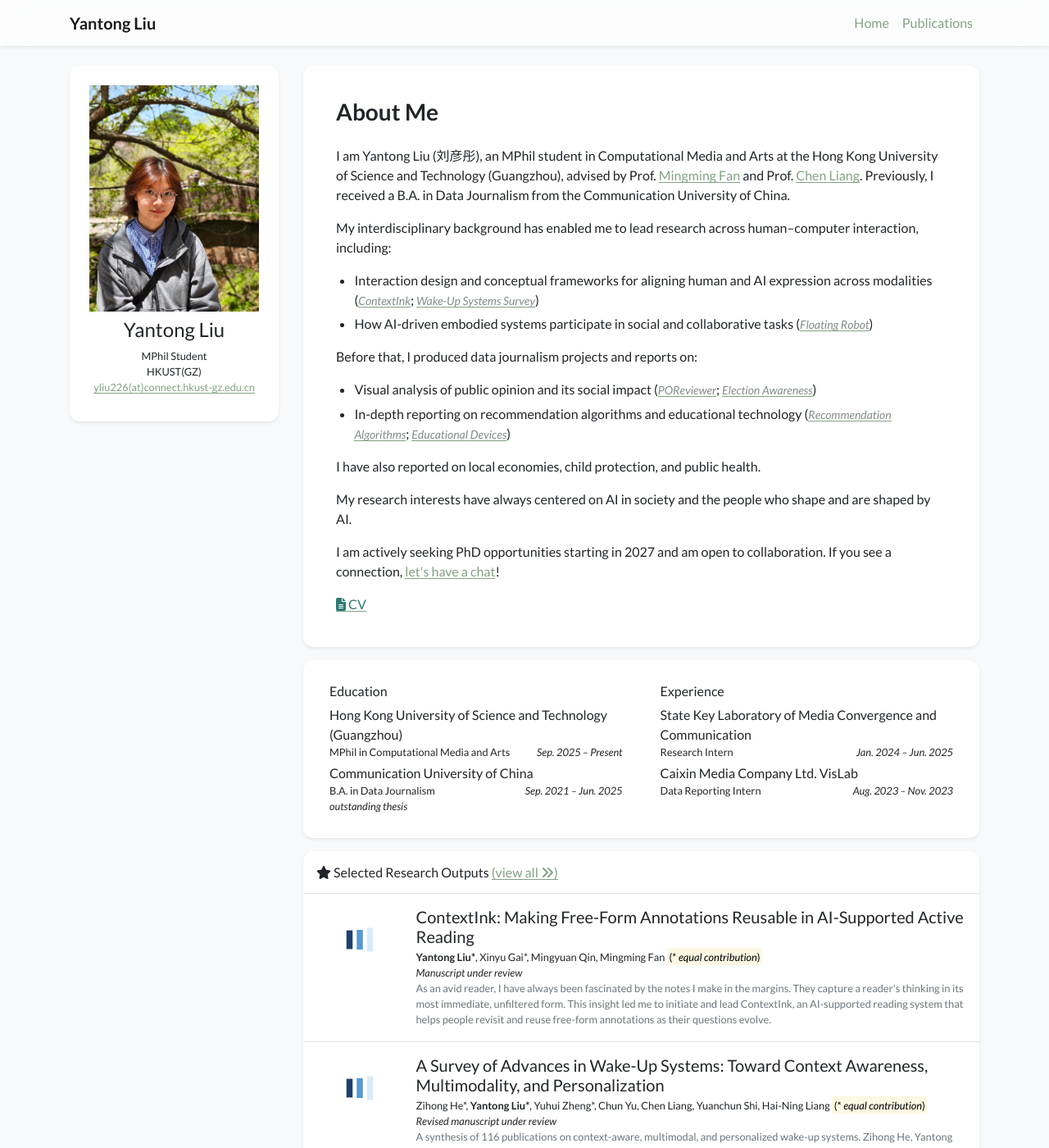
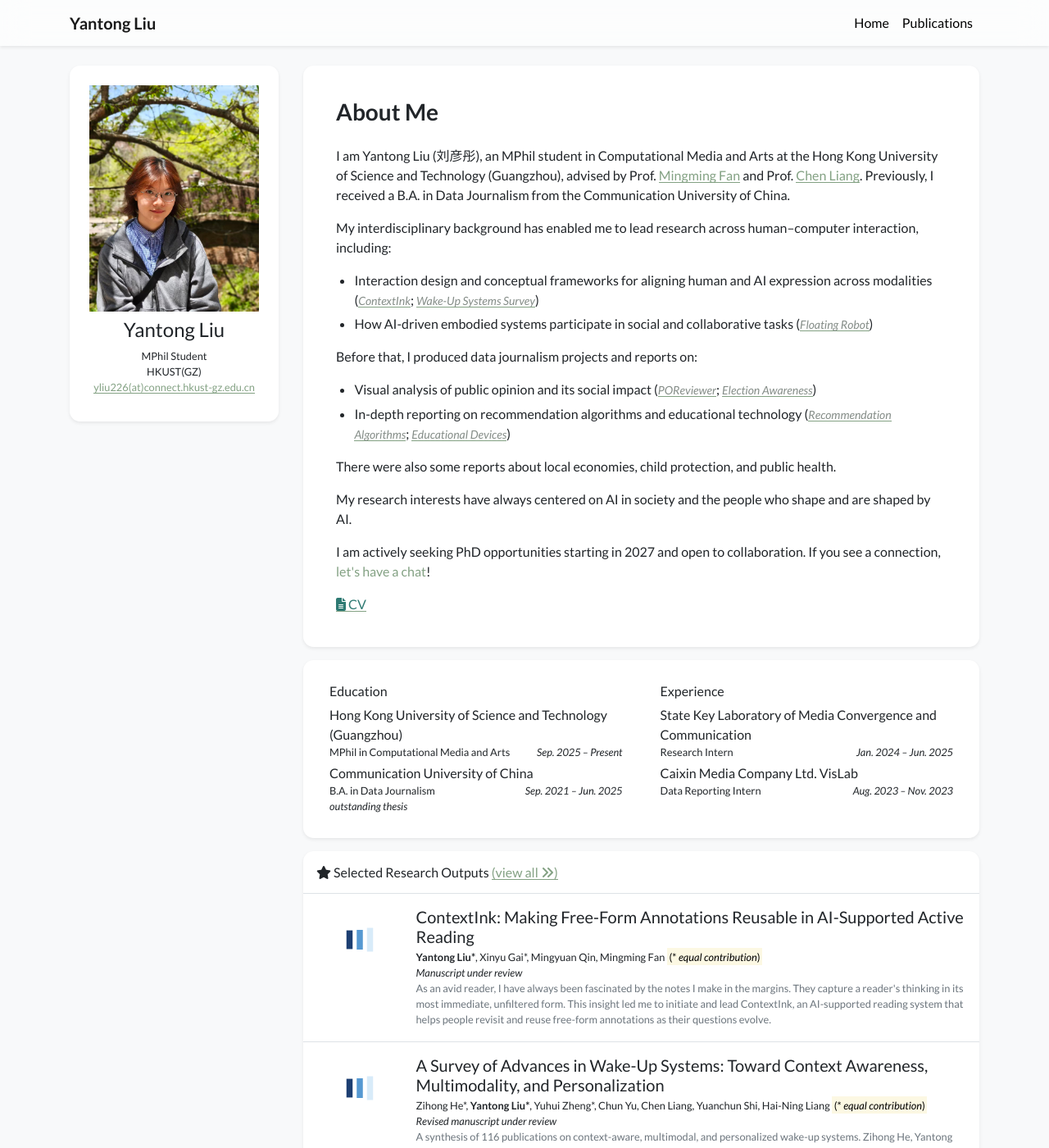
Before and after one commit to syy404/syy404.github.io, a Jekyll site: the page built from index.html, in a window 1280 px wide and 1400 px high. Shown: the whole window at 82% size. Built offline with Jekyll 4.4.1, drawn with Linux system fonts in a browser that asks for light colours; nearby versions of some CDN libraries; a style sheet for code colours, icons or effects is not loaded; some of the changed text lies outside the part shown.

Commit message:
Refine homepage selections and link accents

```diff
--- a/_data/profile.yml
+++ b/_data/profile.yml
@@ -22,9 +22,9 @@ short_bio: >-
     <li>Visual analysis of public opinion and its social impact (<a class="bio-work-link" href="#poreviewer">POReviewer</a>; <a class="bio-work-link" href="/publications/#global-election">Election Awareness</a>)</li>
     <li>In-depth reporting on recommendation algorithms and educational technology (<a class="bio-work-link" href="/publications/#recommendation-algorithm">Recommendation Algorithms</a>; <a class="bio-work-link" href="/publications/#education-devices">Educational Devices</a>)</li>
   </ul>
-  <p>I have also reported on local economies, child protection, and public health.</p>
+  <p>There were also some reports about local economies, child protection, and public health.</p>
   <p>My research interests have always centered on AI in society and the people who shape and are shaped by AI.</p>
-  <p>I am actively seeking PhD opportunities starting in 2027 and am open to collaboration. If you see a connection, <a href="mailto:yliu226@connect.hkust-gz.edu.cn">let's have a chat</a>!</p>
+  <p>I am actively seeking PhD opportunities starting in 2027 and open to collaboration. If you see a connection, <a class="bio-contact-link" href="mailto:yliu226@connect.hkust-gz.edu.cn">let's have a chat</a>!</p>
 
 portrait_url: /assets/images/photos/sysy.jpg
 portrait_caption: "Yantong Liu"
--- a/assets/css/global.css
+++ b/assets/css/global.css
@@ -45,6 +45,11 @@ a[href]:not(.nav-link):not(.navbar-brand):focus-visible {
     color: #858d88 !important;
     font-size: 0.88em;
     font-style: italic;
+}
+
+.text-profile-bio a.bio-contact-link[href] {
+    background-image: none !important;
+    text-decoration: none !important;
 }
 
 .text-profile-bio .bio-list {
@@ -117,6 +122,17 @@ a.cv-link[href]:visited {
     background-color: rgba(255, 255, 255, 0.6) !important;
     backdrop-filter: blur(16px);
     -webkit-backdrop-filter: blur(16px);
+}
+
+.navbar .navbar-nav .nav-link,
+.navbar .navbar-nav .nav-link:hover,
+.navbar .navbar-nav .nav-link:focus,
+.navbar .navbar-nav .nav-link:visited {
+    color: #000 !important;
+}
+
+#navbar-year .nav-link.active {
+    background-color: #cad4cd;
 }
 
 .inline-badge {
```
Also changed, not shown: _publications/2026/reflectant.md (+1 -1 lines).
